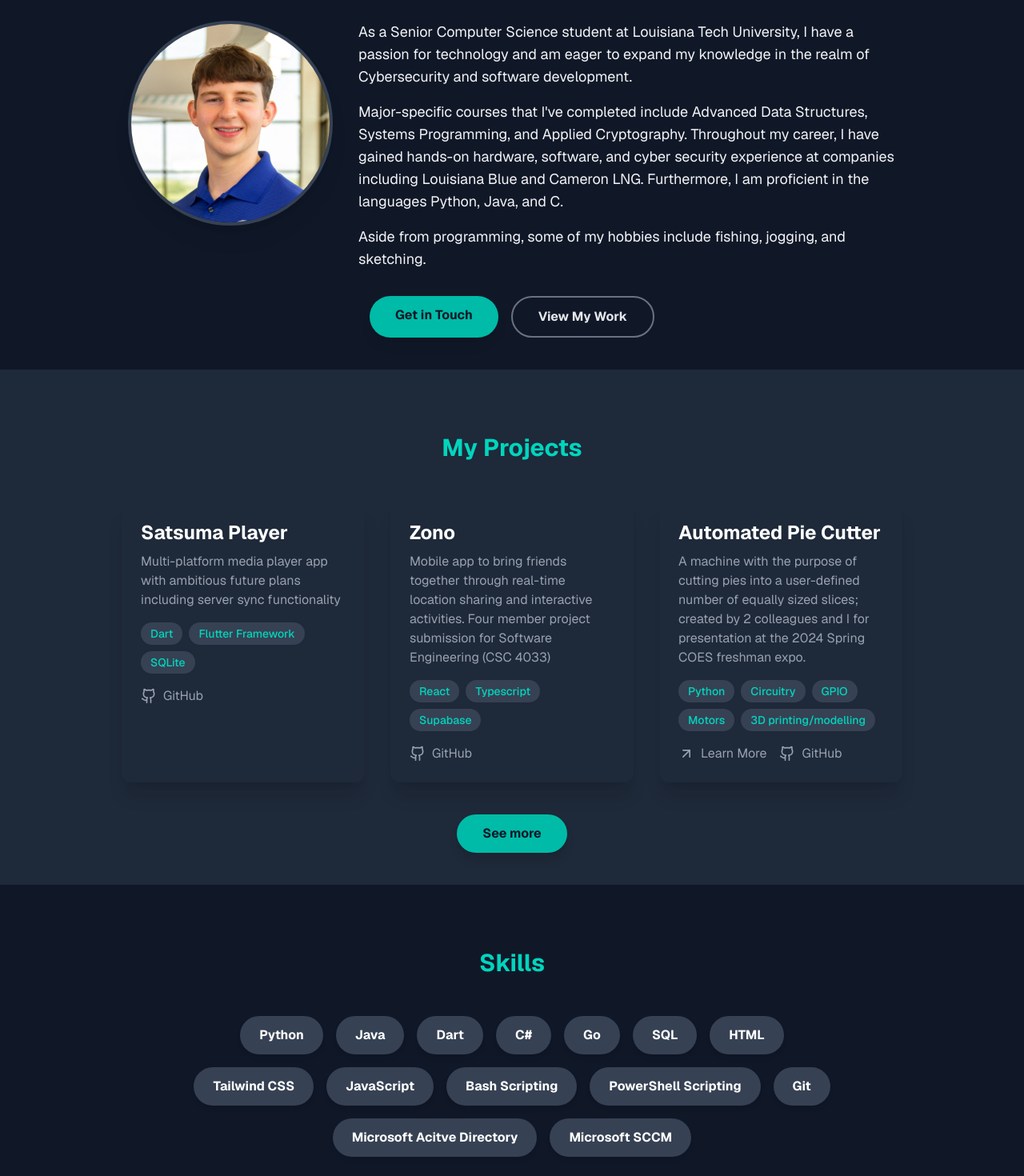
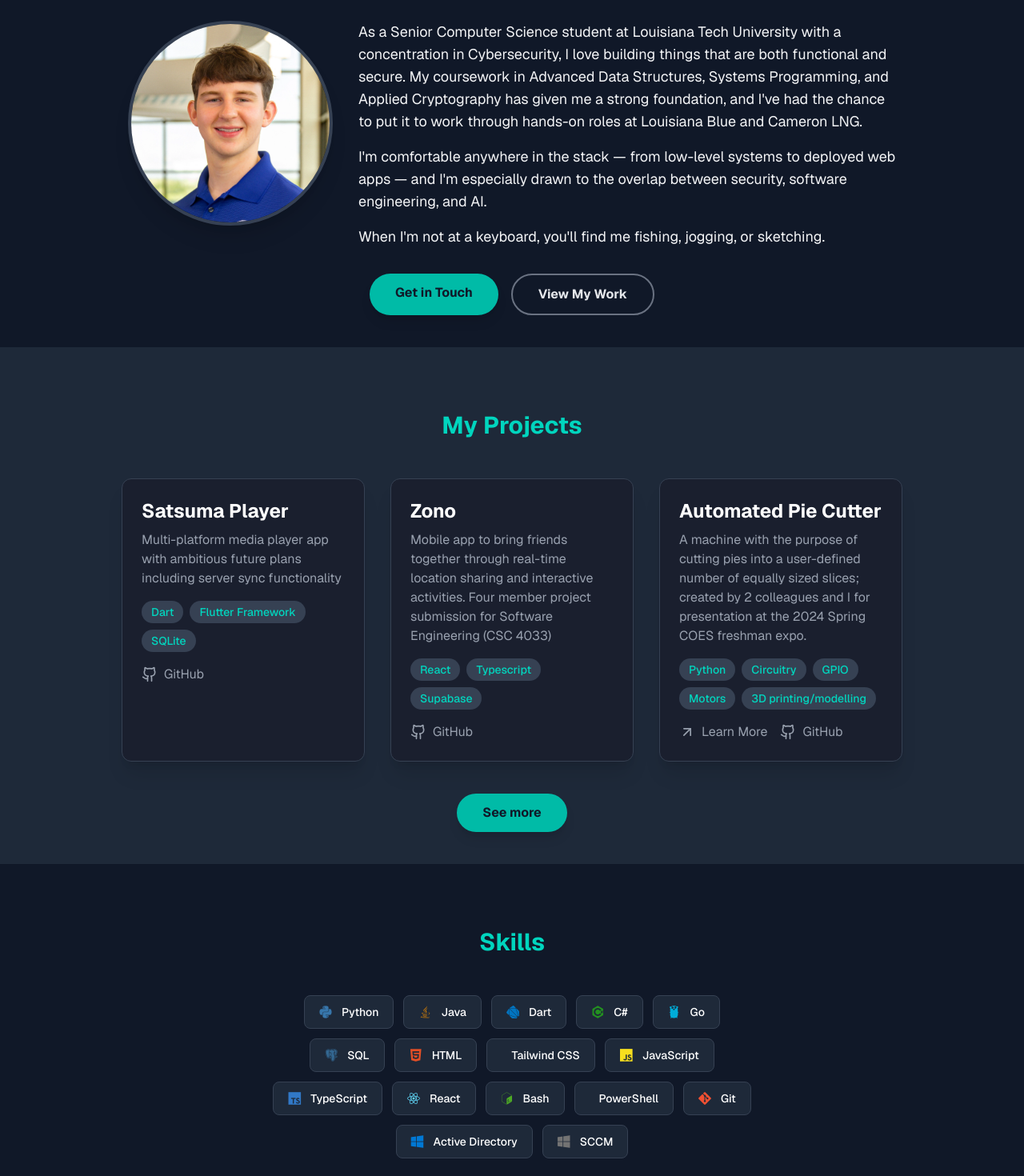
Before and after one commit to CameronStorer/CameronStorer.github.io, a Next.js app: page / in a window 1280 px wide. Shown: the part 220-1690 px from the top of the page at 80% size. Built offline with nearby package versions, Linux system fonts and the light colour scheme.

Commit message:
Major upgrade to the visuals of the Skills and Projects sections.

```diff
--- a/app/page.tsx
+++ b/app/page.tsx
@@ -58,6 +58,26 @@ const App = () => {
   // Projects that should be rendered currently
   const visProjects = projects.slice(0, visCount);
 
+  // List of skills with their icons and colors
+  const skills = [
+    { label: 'Python',           icon: 'devicon-python-plain',       color: '#3776AB' },
+    { label: 'Java',             icon: 'devicon-java-plain',         color: '#ED8B00' },
+    { label: 'Dart',             icon: 'devicon-dart-plain',         color: '#0175C2' },
+    { label: 'C#',               icon: 'devicon-csharp-plain',       color: '#239120' },
+    { label: 'Go',               icon: 'devicon-go-plain',           color: '#00ADD8' },
+    { label: 'SQL',              icon: 'devicon-postgresql-plain',   color: '#336791' },
+    { label: 'HTML',             icon: 'devicon-html5-plain',        color: '#E34F26' },
+    { label: 'Tailwind CSS',     icon: 'devicon-tailwindcss-original', color: '#06B6D4' },
+    { label: 'JavaScript',       icon: 'devicon-javascript-plain',   color: '#F7DF1E' },
+    { label: 'TypeScript',       icon: 'devicon-typescript-plain',   color: '#3178C6' },
+    { label: 'React',            icon: 'devicon-react-original',     color: '#61DAFB' },
+    { label: 'Bash',             icon: 'devicon-bash-plain',         color: '#4EAA25' },
+    { label: 'PowerShell',       icon: 'devicon-powershell-plain',   color: '#5391FE' },
+    { label: 'Git',              icon: 'devicon-git-plain',          color: '#F05032' },
+    { label: 'Active Directory', icon: 'devicon-windows8-original',  color: '#0078D4' },
+    { label: 'SCCM',             icon: 'devicon-windows8-original',  color: '#737373' },
+  ];
+
   return (
 
     <div className="bg-gray-900 text-gray-100 font-sans antialiased">
@@ -98,18 +118,27 @@ const App = () => {
               </div>
               <div className="flex-grow text-lg max-w-2xl">
                 <p className="mb-4">
-                  As a Senior Computer Science student at <a href="https://www.latech.edu/" target='blank'>Louisiana
-                  Tech University</a>, I have a passion for technology
-                  and am eager to expand my knowledge in the realm of Cybersecurity and software development.
+
+                    As a Senior Computer Science student at <a href="https://www.latech.edu/"
+                    target='blank'>Louisiana Tech University</a> with a concentration in
+                    Cybersecurity, I love building things that are both functional and
+                    secure. My coursework in Advanced Data Structures, Systems Programming,
+                    and Applied Cryptography has given me a strong foundation, and I've had
+                    the chance to put it to work through hands-on roles at Louisiana
+                    Blue and Cameron LNG.
+
                     </p><p className="mb-4">
-                  Major-specific courses that I've completed include Advanced Data Structures,
-                  Systems Programming, and Applied Cryptography. Throughout my
-                  career, I have gained hands-on hardware, software, and cyber
-                  security experience at companies including Louisiana Blue and Cameron LNG.
-                  Furthermore, I am proficient in the languages Python, Java, and C.
+
+                    I'm comfortable anywhere in the stack — from low-level
+                    systems to deployed web apps — and I'm especially drawn
+                    to the overlap between security, software engineering,
+                    and AI.
+
                     </p><p>
-                  Aside from programming, some of my hobbies include fishing,
-                  jogging, and sketching.
+
+                    When I'm not at a keyboard, you'll find me
+                    fishing, jogging, or sketching.
+
                 </p>
               </div>
             </div>
@@ -129,9 +158,9 @@ const App = () => {
   <div className="container mx-auto px-4 sm:px-6 lg:px-8 xl:px-38 2xl:px-68">
     <h2 className="text-3xl font-bold text-center mb-12 text-teal-400">My Projects</h2>
     <div className="grid gap-8 sm:grid-cols-1 md:grid-cols-2 lg:grid-cols-3">
-              {/* map the previously defined 'projects' array values to these visible entities */}
       {visProjects.map((project, index) => (
-                <div key={index} className="bg-gray-800 rounded-xl shadow-xl p-6 transform transition-transform hover:scale-105">
+        <div key={index} className="bg-[#1a1f2e] border border-gray-700 rounded-xl
+        shadow-xl p-6 transform transition-transform hover:scale-103 hover:border-teal-400/50">
           <h3 className="text-2xl font-bold text-white mb-2">{project.title}</h3>
           <p className="text-gray-400 mb-4">{project.description}</p>
           <div className="flex flex-wrap gap-2 mb-4">
@@ -189,9 +218,26 @@ const App = () => {
 
         {/* --- Skills Section --- */}
         <section id="skills" className="py-20 bp-10 scroll-mt-5">
-          <div className="container mx-auto px-4 sm:px-6 lg:px-8 xl:px-58 xxl:px-70">
+          <div className="container mx-auto px-4 sm:px-6 lg:px-8 xl:px-85 xxl:px-70">
             <h2 className="text-3xl font-bold text-center mb-12 text-teal-400">Skills</h2>
-            <div className="flex flex-wrap justify-center gap-4 text-center">
+
+            {/* Display the skills in a grid of tags */}
+            <link rel="stylesheet" href="https://cdn.jsdelivr.net/gh/devicons/devicon@latest/devicon.min.css"/>
+            <div className="flex flex-wrap justify-center gap-3">
+              {skills.map(({ label, icon, color }) => (
+                <span key={label}className="inline-flex items-center
+                gap-3 px-4.5 py-2.5 rounded-lg bg-gray-800 border
+                border-gray-700 text-white text-sm font-medium hover:bg-gray-700 hover:text-teal-400
+                hover:border-teal-400 hover:scale-105">
+                  <i className={icon} style={{ color, fontSize: '16px' }} aria-hidden="true" />
+                  {label}
+                </span>
+              ))}
+            </div>
+          </div>
+
+            {/* Old version */}
+            {/* <div className="flex flex-wrap justify-center gap-4 text-center">
               {['Python', 'Java', 'Dart', 'C#', 'Go', 'SQL', 'HTML', 'Tailwind CSS', 'JavaScript',
                 'Bash Scripting', 'PowerShell Scripting', 'Git',
                 'Microsoft Acitve Directory', 'Microsoft SCCM',
@@ -200,8 +246,7 @@ const App = () => {
                   {skill}
                 </div>
               ))}
-            </div>
-          </div>
+            </div> */}
         </section>
 
         {/* --- Contact Section --- */}
```
Lines whose indentation alone changed are shown as unchanged.
